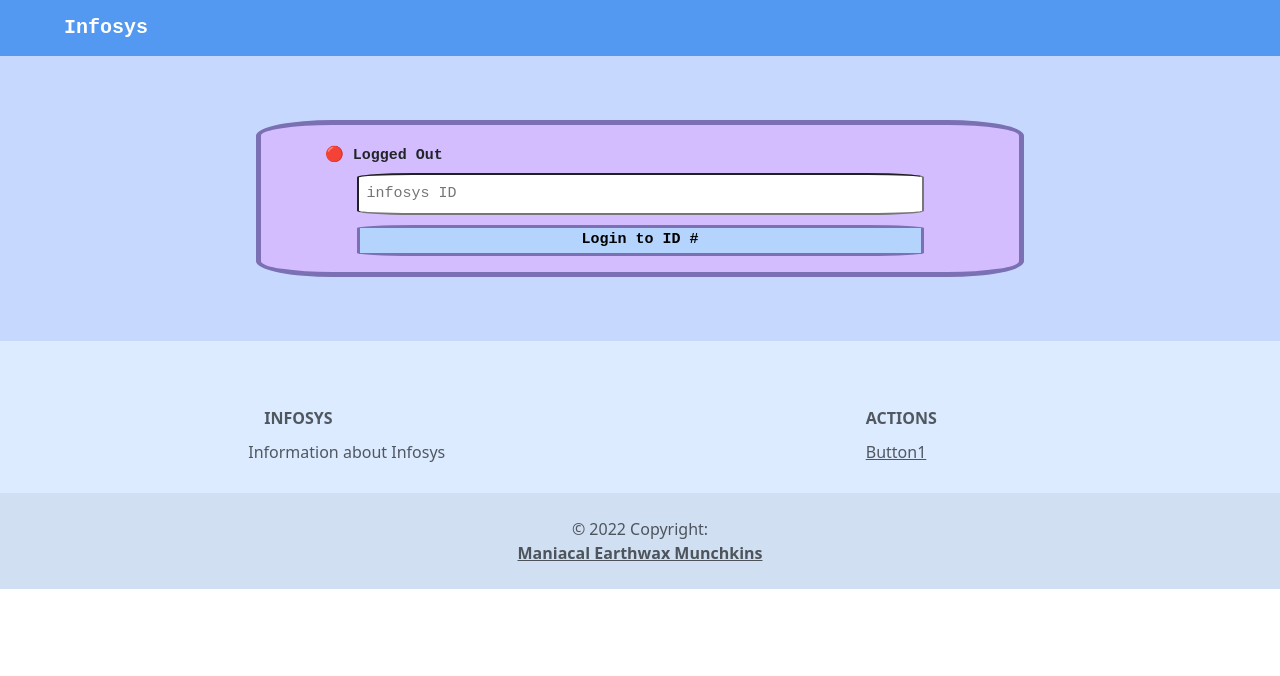
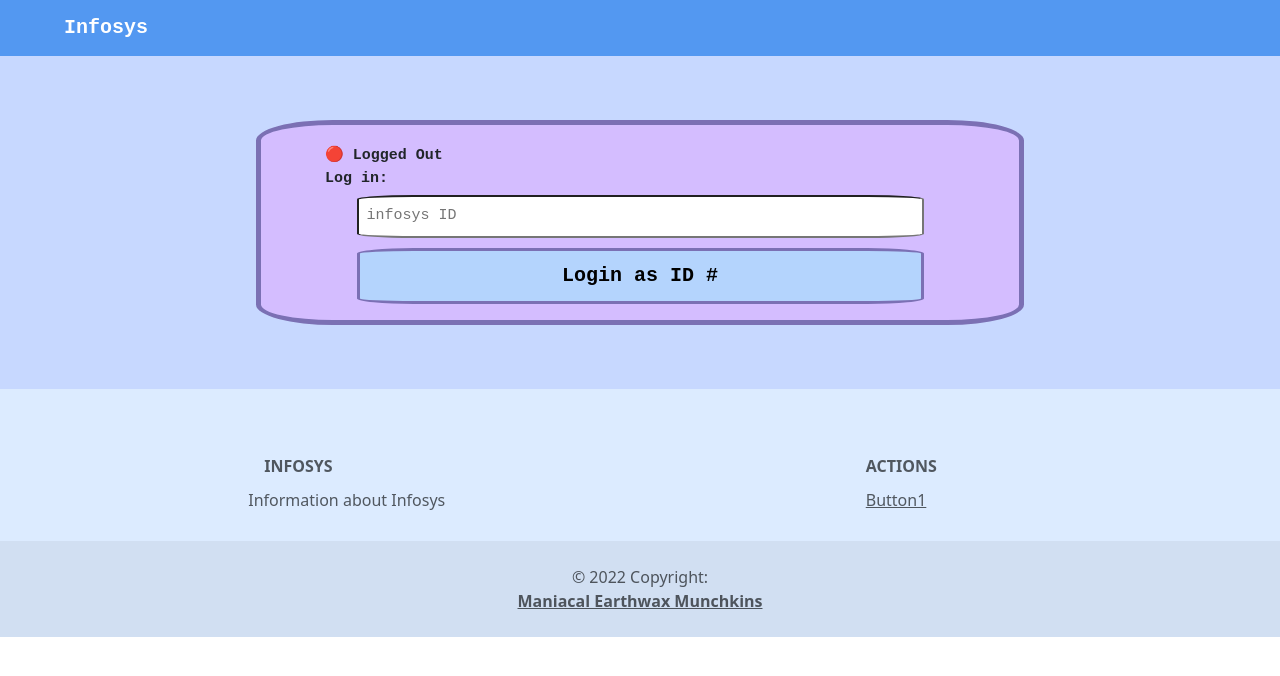
Before and after one commit to largeweb/bizhacks-2022, a React (Create React App) app in the folder mem-pwa/: page / in a window 1280 px wide. Shown: the top 676 px of the page. Built offline with nearby package versions, Linux system fonts and the light colour scheme.

Commit message:
committed from script, no message specified

```diff
--- a/mem-pwa/src/App.css
+++ b/mem-pwa/src/App.css
@@ -183,3 +183,12 @@
 .biggerfont {
   font-size: 15px;
 }
+
+.loginbutton {
+  font-size: 20px;
+  padding: 10px;
+}
+
+.centeronly {
+  text-align: center;
+}
--- a/mem-pwa/src/Login.js
+++ b/mem-pwa/src/Login.js
@@ -32,8 +32,10 @@
       <div className="switchdiv">
           <div>
             <span className='biggerfont'>🔴 Logged Out</span>
+            <br></br>
+            <span className='biggerfont centeronly'>Log in:</span>
             <input className='inputfield' onChange={(e) => setInput(e.target.value)} type="text" placeholder='infosys ID'></input>
-            <Link to={'/app'}><button className={"switchButton"} onClick={(e) => setUser(e.target.value)}>Login to ID #{input}</button></Link>
+            <Link to={'/app'}><button className={"switchButton loginbutton"} onClick={(e) => setUser(e.target.value)}>Login as ID #{input}</button></Link>
             {/* <Link to={input}><button className={"switchButton"} onClick={(e) => setUser(e.target.value)}>Login to ID #{input}</button></Link> */}
           </div>
           {/* <div>
```
